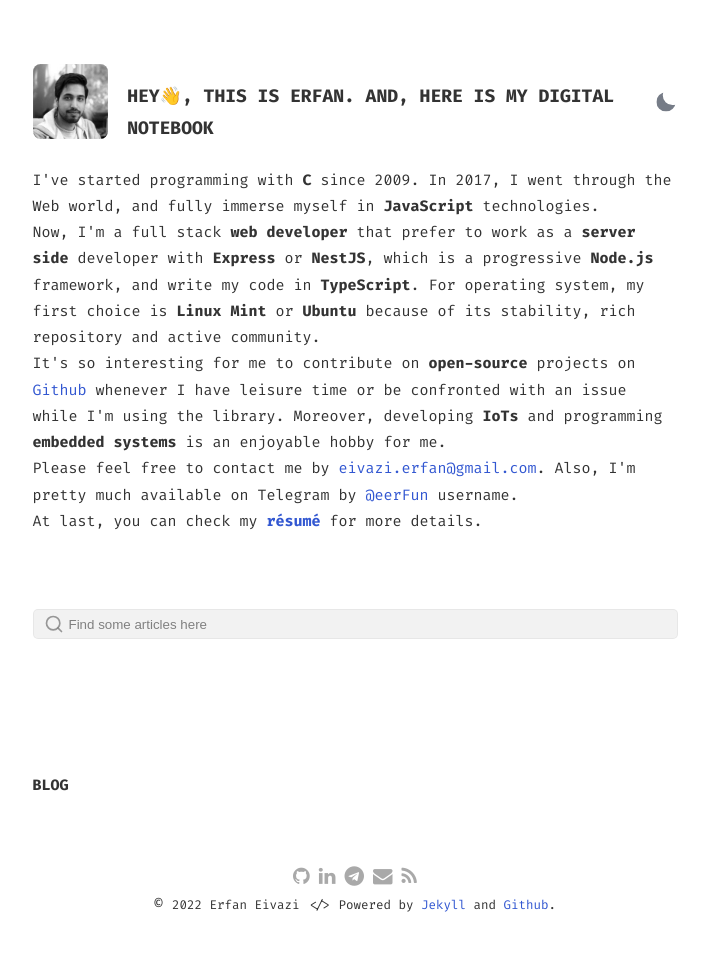
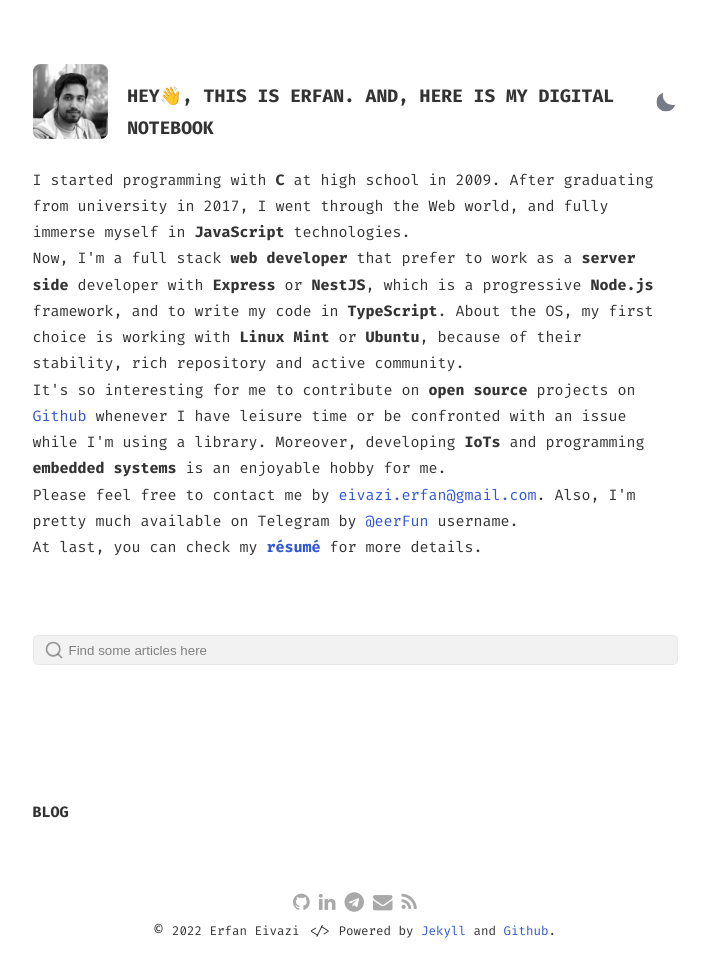
Before and after one commit to eerFun/eerFun.github.io, a Jekyll site: the page built from index.html, in a window 1280 px wide. Shown: the whole page, without its empty margins (285-994 px from the left). Built offline with Jekyll 4.4.1, drawn with Linux system fonts in a browser that asks for light colours; before the commit the page ends 932 px from its top, so only the background shows below that.

Commit message:
do some changes in bio

```diff
--- a/index.html
+++ b/index.html
@@ -10,17 +10,17 @@ layout: default
         </button>
     </div>
     <div class="bio">
-        <p>I've started programming with <strong>C</strong> since 2009. In 2017, I went through the Web world, and fully
+        <p>I started programming with <strong>C</strong> at high school in 2009. After graduating from university in 2017, I went through the Web world, and fully
             immerse myself in <strong>JavaScript</strong> technologies.</p>
         <p>Now, I'm a full stack <strong>web developer</strong> that prefer to work as a <strong>server side</strong>
             developer with <strong>Express</strong> or <strong>NestJS</strong>, which is a progressive
-            <strong>Node.js</strong> framework, and write my code in <strong>TypeScript</strong>. For operating system,
-            my first choice is
-            <strong>Linux Mint</strong> or <strong>Ubuntu</strong> because of its stability, rich repository and active community.
+            <strong>Node.js</strong> framework, and to write my code in <strong>TypeScript</strong>. About the OS,
+            my first choice is working with
+            <strong>Linux Mint</strong> or <strong>Ubuntu</strong>, because of their stability, rich repository and active community.
         </p>
-        <p>It's so interesting for me to contribute on <strong>open-source</strong> projects
+        <p>It's so interesting for me to contribute on <strong>open source</strong> projects
             on <a href="https://github.com/eerFun">Github</a> whenever I have leisure time or be confronted with an
-            issue while I'm using the library. Moreover, developing
+            issue while I'm using a library. Moreover, developing
             <strong>IoTs</strong> and programming <strong>embedded systems</strong> is an enjoyable hobby for me.
         </p>
         <p>Please feel free to contact me by <a href="mailto:eivazi.erfan@gmail.com">eivazi.erfan@gmail.com</a>. Also,
```
